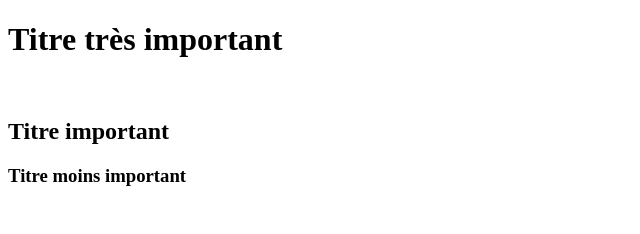
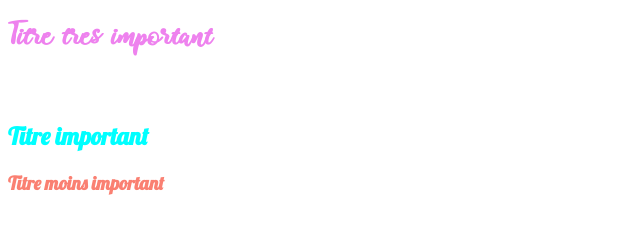
Before and after one commit to KarinaEly/Titres, a plain HTML site: page index.html in a window 1280 px wide. Shown: the whole page, without its empty margins (0-640 px from the left). Drawn offline with Linux system fonts and the light colour scheme.

Commit message:
ajout des polices pour les titres

```diff
--- a/index.html
+++ b/index.html
@@ -3,6 +3,8 @@
     <head>
         <meta charset="utf-8" />
         <title>Titres</title>
+        <link rel="stylesheet" href="style.css" />
+        <link href="https://fonts.googleapis.com/css2?family=Lobster&display=swap" rel="stylesheet">
     </head>
 
     <body>
--- a/style.css
+++ b/style.css
@@ -0,0 +1,35 @@
+@font-face {
+    font-family: 'kitahara_scriptregular';
+    src: url('fonts/kitaharascript-webfont.woff2') format('woff2'),
+         url('fonts/kitaharascript-webfont.woff') format('woff');
+    font-weight: normal;
+    font-style: normal;
+
+}
+
+@font-face {
+    font-family: 'kitahara_scriptregular';
+    src: url('fonts/kitaharascript-webfont.woff2') format('woff2'),
+         url('fonts/kitaharascript-webfont.woff') format('woff');
+    font-weight: normal;
+    font-style: normal;
+
+}
+
+h1
+{
+    color: #EE82EE!important;
+    font-family: 'kitahara_scriptregular';
+}
+
+h2
+{
+    color: 	rgb(0,255,255);
+    font-family: 'Lobster';
+}
+
+h3
+{
+    color: 	#FA8072;
+    font-family: 'Lobster';
+}
```
Also changed, not shown: fonts/Kitahara Script Free Version/Kitahara Script Preview.png (added), fonts/Kitahara Script Free Version/KitaharaScript.otf (added), fonts/Kitahara Script Free Version/KitaharaScript.ttf (added), fonts/Kitahara Script Free Version/READ ME.txt (added), fonts/Lobster-Regular.ttf (added), fonts/OFL.txt (added), fonts/kitaharascript-webfont.woff (added), fonts/kitaharascript-webfont.woff2 (added), 3 other files.
